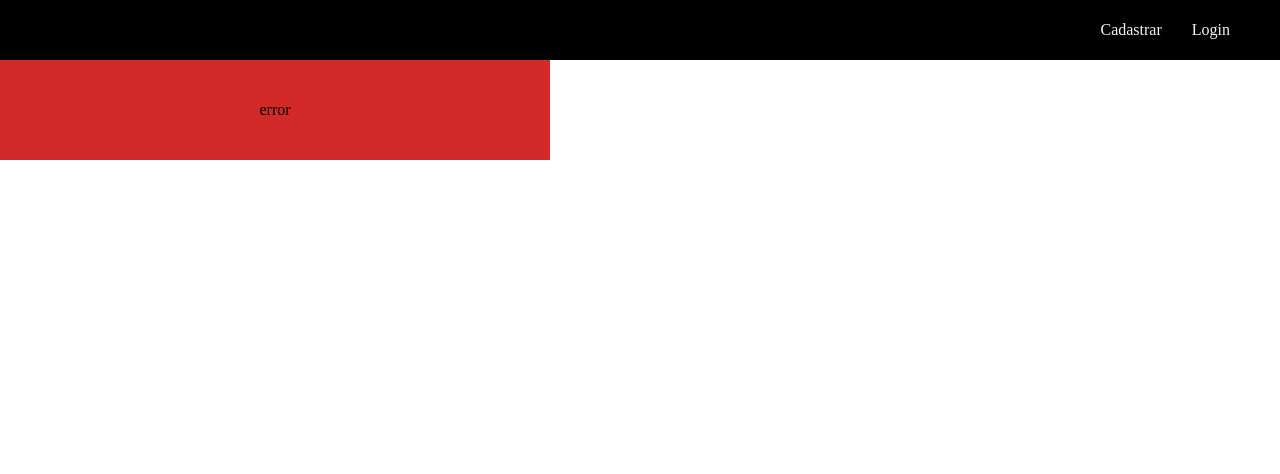
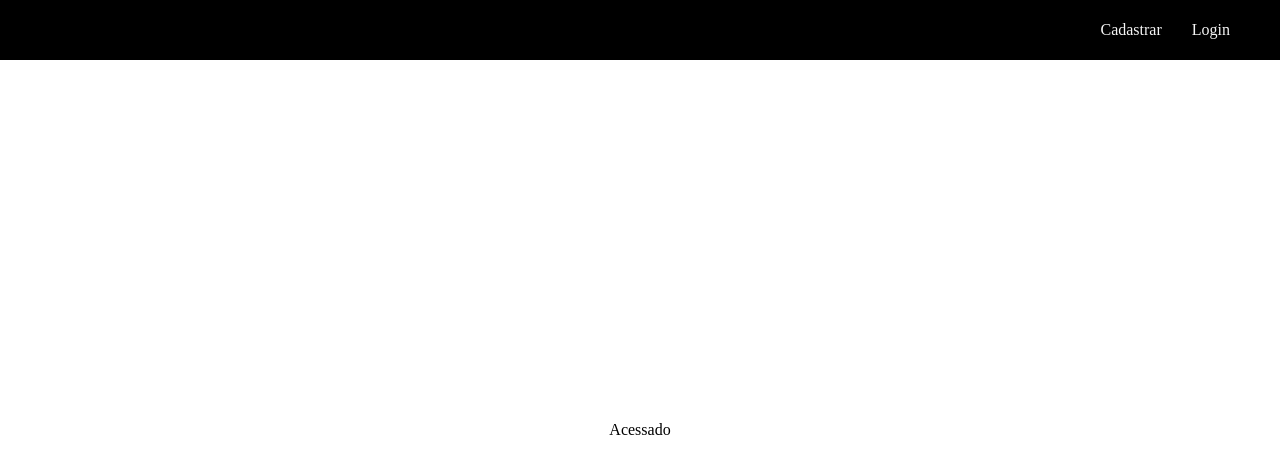
Before and after one commit to vitorVier1/firebase, a React (Create React App) app: page /access in a window 1280 px wide. Shown: the top 474 px of the page. Built offline with nearby package versions, Linux system fonts and the light colour scheme.

Commit message:
add-error-page

```diff
--- /dev/null
+++ b/src/pages/Access/access.css
@@ -0,0 +1,7 @@
+.container-access {
+    width: 100%;
+    height: calc(100vh - 60px);
+    display: flex;
+    align-items: center;
+    justify-content: center;
+}
--- /dev/null
+++ b/src/pages/Access/index.jsx
@@ -0,0 +1,9 @@
+import './access.css';
+
+export default function Access() {
+    return(
+        <div className="container-access">
+            Acessado
+        </div>
+    )
+}
--- a/src/pages/Error/error.css
+++ b/src/pages/Error/error.css
@@ -1,9 +1,22 @@
-.teste {
-    width: 550px;
-    height: 100px;
+.container-error {
+    width: 100%;
+    height: calc(100vh - 60px);
     display: flex;
     align-items: center;
     justify-content: center;
-    color: black;
-    background: #d42929;
+    margin: 0 auto;
+    background: #F4F3EE;
 }
+
+.error-message {
+    text-align: center;
+}
+
+.error-message h2 {
+    font-size: 50pt;
+    font-weight: bold;
+}
+
+p {
+    font-weight: 500;
+}
--- a/src/pages/Error/index.jsx
+++ b/src/pages/Error/index.jsx
@@ -2,6 +2,11 @@ import './error.css';
 
 export default function Error() {
     return(
-        <div className="teste">error</div>
+        <div className="container-error">
+            <div className="error-message">
+                <h2>ERROR</h2>
+                <p>Page not found</p>
+            </div>
+        </div>
     )
 }
--- a/src/pages/Login/index.jsx
+++ b/src/pages/Login/index.jsx
@@ -31,7 +31,7 @@ export default function Login() {
                     />
 
                     <div className='buttons'>
-                        <Link to='#'>
+                        <Link to='/access'>
                             <button className='send'>Entrar</button>
                         </Link>
                     </div>
--- a/src/routes.jsx
+++ b/src/routes.jsx
@@ -5,6 +5,7 @@ import Header from "./components/Header";
 import Cadastros from "./pages/Cadastros";
 import Login from "./pages/Login";
 import Error from "./pages/Error";
+import Access from "./pages/Access"
 
 export default function RoutesApp() {
     return(
@@ -13,6 +14,7 @@ export default function RoutesApp() {
             <Routes>
                 <Route path="/" element={ <Cadastros />} />
                 <Route path="/login" element={ <Login />} />
+                <Route path="/access" element={ <Access />} />
                 <Route path="*" element={ <Error />} />
             </Routes>
         </BrowserRouter>
```
